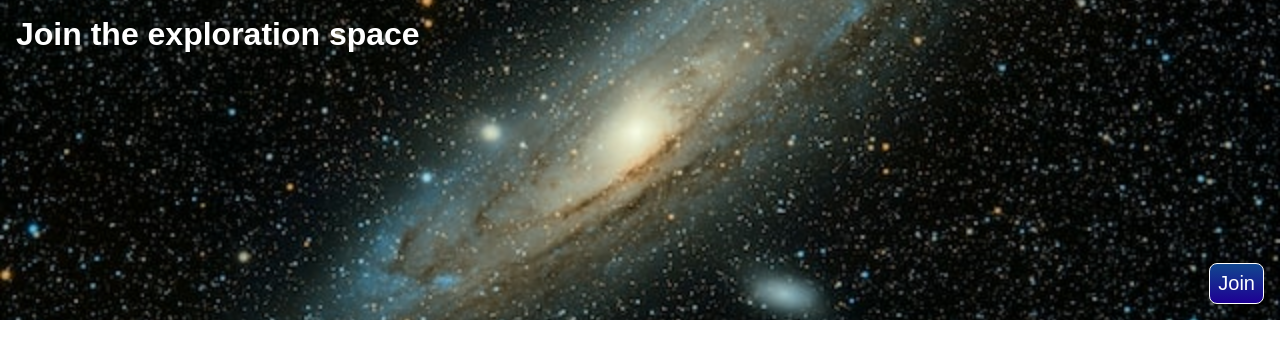
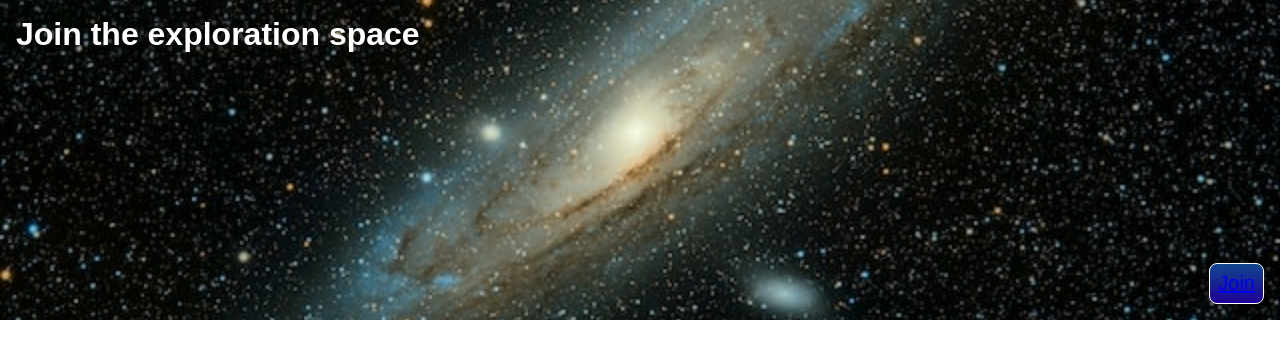
Before and after one commit to aniaorwatk/page-exploration-space, a React (Create React App) app: page / in a window 1280 px wide. Shown: the top 358 px of the page. Built offline with nearby package versions, Linux system fonts and the light colour scheme.

Commit message:
instal router, add comp register, change button

```diff
--- a/package.json
+++ b/package.json
@@ -10,8 +10,11 @@
     "@types/node": "^16.11.57",
     "@types/react": "^18.0.18",
     "@types/react-dom": "^18.0.6",
+    "@types/react-router-dom": "^5.3.3",
     "react": "^18.2.0",
     "react-dom": "^18.2.0",
+    "react-router": "^6.3.0",
+    "react-router-dom": "^6.3.0",
     "react-scripts": "5.0.1",
     "typescript": "^4.8.2",
     "web-vitals": "^2.1.4"
--- a/src/App.tsx
+++ b/src/App.tsx
@@ -1,11 +1,16 @@
 import React from "react";
-import Header from "./component/Header/Header";
+import {Route, Routes} from 'react-router-dom';
+import Main from "./component/Main";
+import Register from "./component/Register/Register";
 
-function App() {
+const App =() =>{
   return (
-    <div className="App">
-      <Header />
-    </div>
+
+      <Routes>
+        <Route path="/" element={<Main />} />
+        <Route path="/register" element={<Register />} />
+      </Routes>
+
   );
 }
 
--- a/src/component/Buttons/ButtonPrimary.tsx
+++ b/src/component/Buttons/ButtonPrimary.tsx
@@ -1,28 +1,38 @@
 import React from "react";
-import './ButtonPrimary.scss'
+import { Link } from "react-router-dom";
+
+import "./ButtonPrimary.scss";
 
 export interface IButtonPrimaryType {
   buttonLabel?: string;
   customClassName: string;
-    type: 'submit' | 'reset' | 'button';
+  type: "submit" | "reset" | "button";
   isDisabled?: boolean;
+  linkLabel?: string;
+  linkName?: string;
   onClick?: () => void;
 }
 
-
-const ButtonPrimary = ({customClassName,
+const ButtonPrimary = ({
+  customClassName,
   buttonLabel,
   type,
-    isDisabled,onClick}:IButtonPrimaryType)=>{
-return(
-    <button  type={type}
+  isDisabled,
+  linkLabel,
+  linkName = "",
+  onClick,
+}: IButtonPrimaryType) => {
+  return (
+    <button
+      type={type}
       className={customClassName}
       disabled={isDisabled}
-    onClick={onClick}>
+      onClick={onClick}
+    >
       {buttonLabel}
+      <Link to={linkName}>{linkLabel}</Link>
     </button>
-)
+  );
+};
 
-}
-
-export default ButtonPrimary
+export default ButtonPrimary;
--- a/src/component/Header/Header.tsx
+++ b/src/component/Header/Header.tsx
@@ -6,14 +6,17 @@ import './Header.scss';
 const Header = ()=>{
 
     const buttonType = 'button';
-    const buttonClass= 'primary'
+    const buttonClass= 'primary';
+    const buttonLinkName = '=/register';
     return(
         <header>
             <h1>{labels.header.title}</h1>
             <ButtonPrimary
-                buttonLabel={labels.header.buttonLabel}
+                // buttonLabel={labels.header.buttonLabel}
                 customClassName={buttonClass}
                 type={buttonType}
+                linkLabel={labels.header.buttonLabelLink}
+                linkName = {buttonLinkName}
 />
         </header>
     )
--- /dev/null
+++ b/src/component/Main.tsx
@@ -0,0 +1,12 @@
+import React from "react";
+import Header from "./Header/Header";
+
+const Main =()=>{
+    return(
+        <>
+        <Header />
+        </>
+    )
+}
+
+export default Header
--- /dev/null
+++ b/src/component/Register/Register.scss
@@ -0,0 +1 @@
+@import "../../scss/Main";
--- /dev/null
+++ b/src/component/Register/Register.tsx
@@ -0,0 +1,10 @@
+import React from "react";
+import "./Register.scss"
+
+const Register =()=>{
+    return(
+        <div></div>
+    )
+}
+
+export default Register
--- a/src/index.tsx
+++ b/src/index.tsx
@@ -2,6 +2,7 @@ import React from 'react';
 import ReactDOM from 'react-dom/client';
 import './index.css';
 import App from './App';
+import { BrowserRouter } from 'react-router-dom';
 
 
 const root = ReactDOM.createRoot(
@@ -9,6 +10,8 @@ const root = ReactDOM.createRoot(
 );
 root.render(
   <React.StrictMode>
+    <BrowserRouter>
     <App />
+    </BrowserRouter>
   </React.StrictMode>
 );
--- a/src/labels.tsx
+++ b/src/labels.tsx
@@ -2,7 +2,7 @@ import React from "react"
 
 const labels={
 header:{
-    buttonLabel: 'Join',
+    buttonLabelLink: 'Join',
     title: 'Join the exploration space',
 },
 
```
Also changed, not shown: 1 other file (tests, documents, lock files or other folders). Lines whose indentation alone changed are shown as unchanged.
